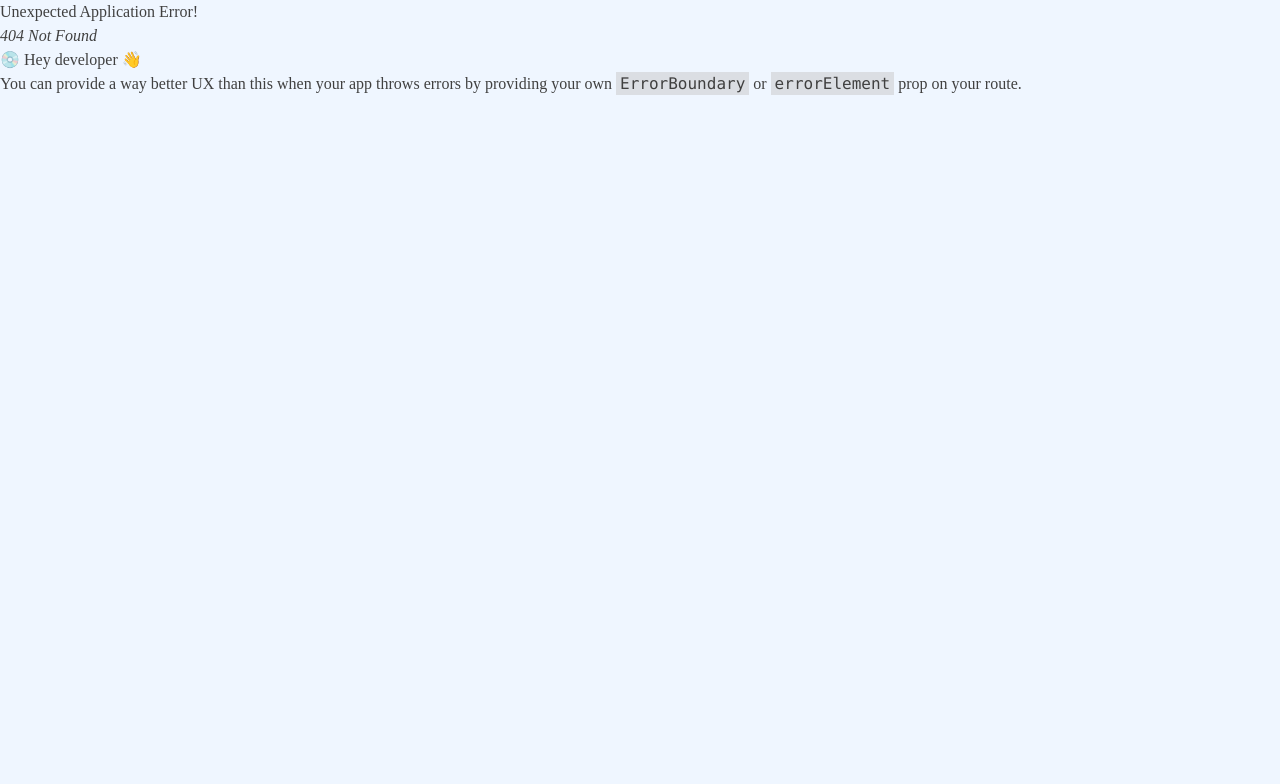
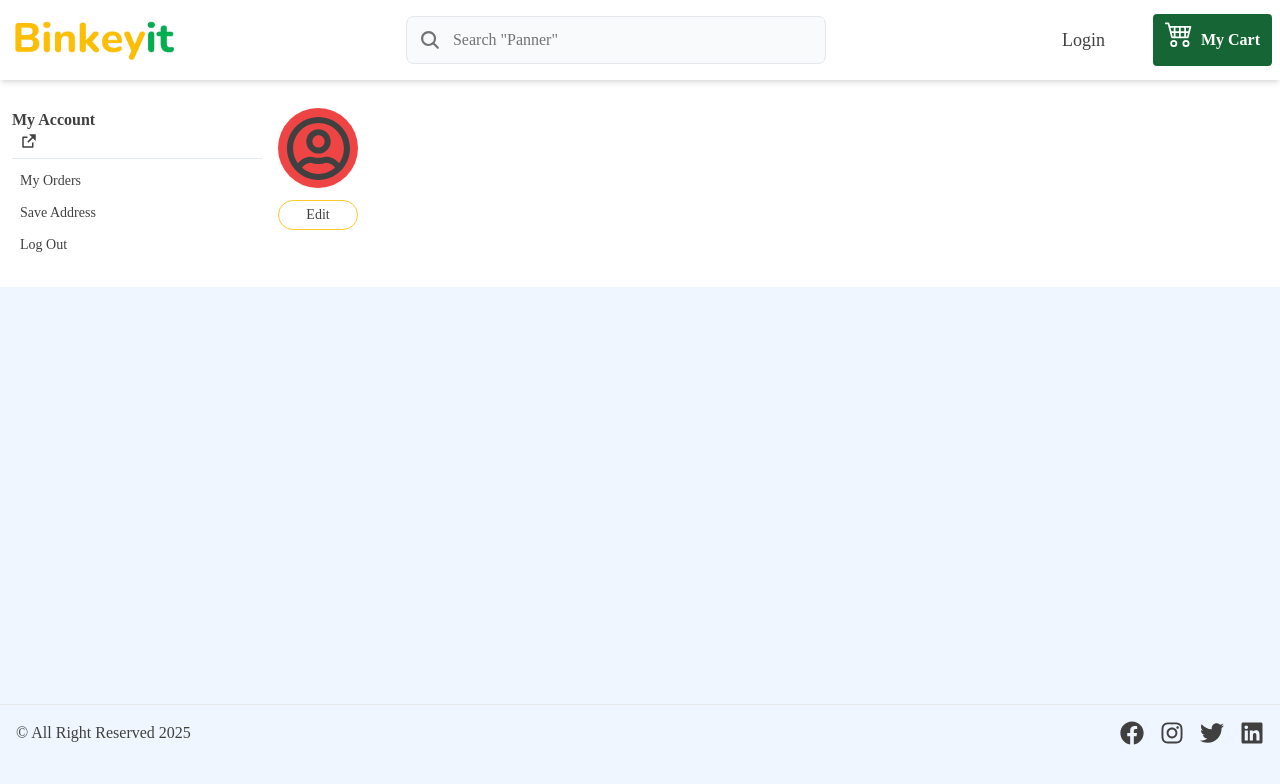
Before and after one commit to RAHULKUMAR092/Blinkit-project, a React (Vite) app in the folder client/: page /dashboard/profile in a window 1280 px wide. Before the commit this address had no page. Shown: the top 784 px of the page. Built offline with nearby package versions, Linux system fonts and the light colour scheme; no server answers.

Commit message:
create address, myorders and profile pages. it update layout sections, index and user menu

```diff
--- a/client/src/components/UserMenu.jsx
+++ b/client/src/components/UserMenu.jsx
@@ -7,6 +7,8 @@ import SummaryApi from '../common/SummaryApi'
 import { logout } from '../store/userSlice'
 import toast from "react-hot-toast"
 import AxiosToastError from "../utils/AxiosToastError"
+import { RiExternalLinkFill } from "react-icons/ri";
+
 
 
 const UserMenu = ({ close }) => {
@@ -37,12 +39,15 @@ const UserMenu = ({ close }) => {
     return (
         <div>
             <div className='font-semibold'>My Account</div>
-            <div className='text-sm'>{user.name || user.mobile}</div>
+            <div className='text-sm flex items-center gap-2'>
+                <span className='max-w-52 text-ellipsis line-clamp-1'>{user.name || user.mobile}</span>
+                <Link to={"/dashboard/profile"} className='hover:text-primary-200'><RiExternalLinkFill size={18} /></Link>
+            </div>
+
             <Divider />
-
             <div className='text-sm grid gap-1'>
-                <Link to={""} className='px-2 hover:bg-orange-200 py-1'>My Orders</Link>
-                <Link to={""} className='px-2 hover:bg-orange-200 py-1'>Save Address</Link>
+                <Link to={"/dashboard/myorders"} className='px-2 hover:bg-orange-200 py-1'>My Orders</Link>
+                <Link to={"/dashboard/address"} className='px-2 hover:bg-orange-200 py-1'>Save Address</Link>
                 <button onClick={handleLogout} className='text-left px-2 hover:bg-orange-200 py-1'>Log Out</button>
             </div>
         </div>
--- /dev/null
+++ b/client/src/layouts/Dashboard.jsx
@@ -0,0 +1,24 @@
+import React from 'react'
+import UserMenu from '../components/userMenu'
+import { Outlet } from 'react-router-dom'
+
+const Dashboard = () => {
+    return (
+        <section className='bg-white'>
+            <div className='container mx-auto p-3 grid lg:grid-cols-[250px,1fr] '>
+                {/* left for menu  */}
+                <div className='py-4 sticky top-24 overflow-y-auto hidden lg:block'>
+                    <UserMenu />
+                </div>
+
+
+                {/* right for content */}
+                <div className='bg-white p-4'>
+                    <Outlet />
+                </div>
+            </div>
+        </section>
+    )
+}
+
+export default Dashboard
--- /dev/null
+++ b/client/src/pages/Address.jsx
@@ -0,0 +1,11 @@
+import React from 'react'
+
+const Address = () => {
+    return (
+        <div>
+            Address
+        </div>
+    )
+}
+
+export default Address
--- /dev/null
+++ b/client/src/pages/MyOrders.jsx
@@ -0,0 +1,11 @@
+import React from 'react'
+
+const MyOrders = () => {
+    return (
+        <div>
+            MyOrders
+        </div>
+    )
+}
+
+export default MyOrders
--- /dev/null
+++ b/client/src/pages/Profile.jsx
@@ -0,0 +1,30 @@
+import React from 'react'
+import { useSelector } from 'react-redux'
+import { FaRegUserCircle } from "react-icons/fa";
+
+
+const Profile = () => {
+    const user = useSelector(state => state.user)
+    return (
+        <div>
+            <div className='w-20 h-20 bg-red-500 flex items-center justify-center rounded-full overflow-hidden drop-shadow-sm'>
+                {
+                    user.avatar ? (
+                        <img
+                            alt={user.name}
+                            src={user.avatar}
+                            className='w-full h-full'
+
+                        />
+                    ) : (
+
+                        <FaRegUserCircle size={65} />
+                    )
+                }
+            </div>
+            <button className='text-sm min-w-20 border border-primary-100 hover:border-primary-200 hover:bg-primary-200 px-3 py-1 rounded-full mt-3'>Edit</button>
+        </div>
+    )
+}
+
+export default Profile
```
Also changed, not shown: client/src/route/index.jsx (+22 -0 lines).
